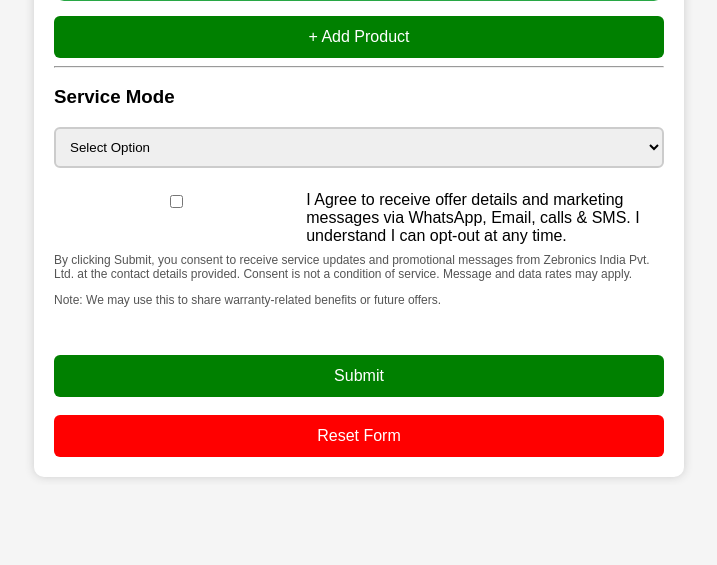
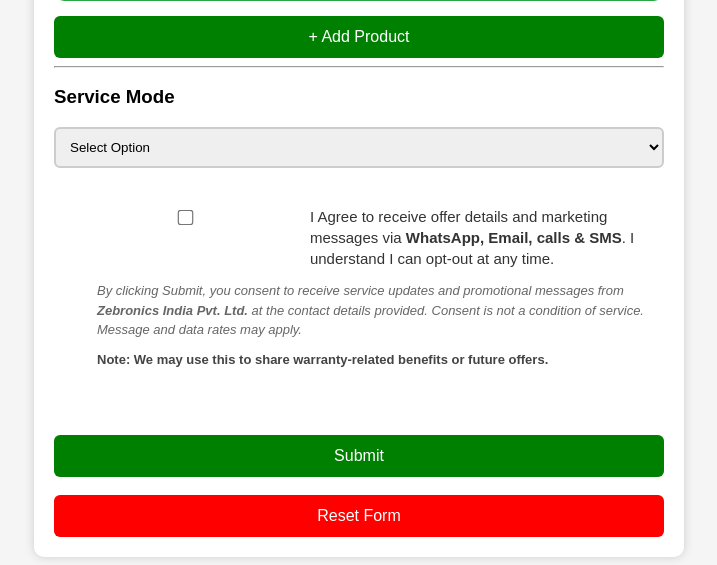
Before and after one commit to sudhakar96536-droid/service-center-app, a Flask app: page / in a window 1280 px wide. Shown: the part 1357-1922 px from the top of the page, without its empty margins (281-998 px from the left). Before the commit the page ends 1836 px from the top, so only its background shows below. Run offline with Flask 3, Linux system fonts and the light colour scheme; some libraries are stand-ins or nearby versions.

Commit message:
Update form.html

```diff
--- a/templates/form.html
+++ b/templates/form.html
@@ -212,26 +212,30 @@
 
         <br>
 
-        <div style="margin-top:15px; text-align:left;">
+<div class="consent-container" style="font-family: Arial, sans-serif; max-width: 600px; margin: 20px auto; padding: 10px;">
 
-            <label style="display:flex; align-items:flex-start; gap:8px;">
-                <input type="checkbox" name="tc_accepted" value="yes" style="margin-top:4px;">
+    <div style="display: flex; align-items: flex-start; margin-bottom: 12px;">
+        <input type="checkbox" id="marketing_consent" name="marketing_consent" style="margin-top: 5px; margin-right: 12px; transform: scale(1.2);">
+        <label for="marketing_consent" style="font-size: 15px; line-height: 1.4; color: #333;">
+            I Agree to receive offer details and marketing messages via <b>WhatsApp, Email, calls & SMS</b>. I understand I can opt-out at any time.
+        </label>
+    </div>
 
-                <span>
-                    I Agree to receive offer details and marketing messages via WhatsApp, Email, calls & SMS.
-                    I understand I can opt-out at any time.
-                </span>
-            </label>
+    <div style="font-size: 13px; color: #666; line-height: 1.5; margin-left: 28px;">
+        <p style="margin: 0 0 10px 0; font-style: italic;">
+            By clicking Submit, you consent to receive service updates and promotional messages from <b>Zebronics India Pvt. Ltd.</b> at the contact details provided. Consent is not a condition of service. Message and data rates may apply.
+        </p>
+        <p style="margin: 0; color: #444;">
+            <strong>Note: We may use this to share warranty-related benefits or future offers.</strong>
+        </p>
+    </div>
 
-            <p style="font-size:12px; color:#555; margin-top:8px;">
-                By clicking Submit, you consent to receive service updates and promotional messages from Zebronics India Pvt. Ltd. at the contact details provided. Consent is not a condition of service. Message and data rates may apply.
-            </p>
+    <!--<button type="submit" style="margin-top: 25px; padding: 10px 24px; background-color: #000; color: #fff; border: none; border-radius: 4px; cursor: pointer; font-weight: bold;">
+        Submit Complaint
+    </button>-->
 
-            <p style="font-size:12px; color:#555;">
-                Note: We may use this to share warranty-related benefits or future offers.
-            </p>
+</div>
 
-        </div>
         <br>
         <br>
         <button type="submit">Submit</button>
@@ -248,8 +252,8 @@
 
 <script>
 
-const branchData = {{ branches | tojson }};  <!-- 👈 ADD HERE -->
-const onlineList = {{ online_list | tojson }};   // 👈 ADD
+const branchData = {{ branches | tojson }};
+const onlineList = {{ online_list | tojson }};
 
 function initSelect2() {
     $('.product-select').select2({
```
